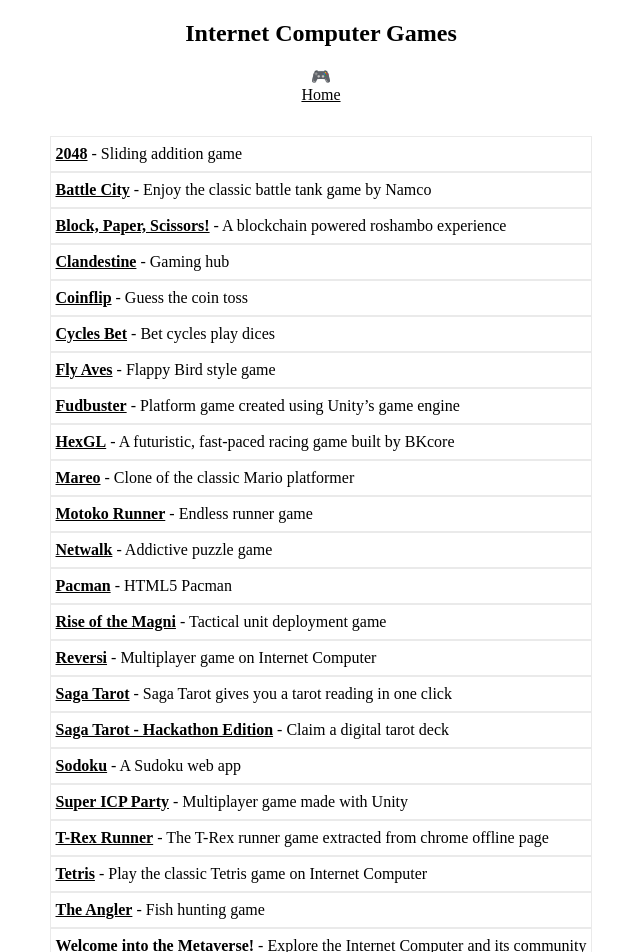
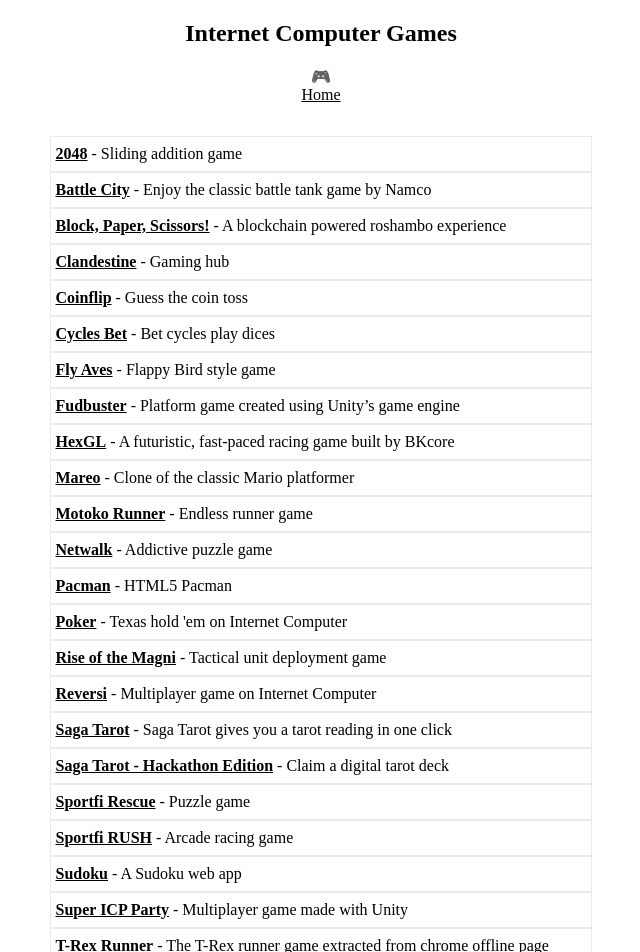
Before and after one commit to rjlucasm/internetcomputer, a Next.js app: page /games in a window 1280 px wide. Shown: the top 952 px of the page, without its empty margins (319-959 px from the left). Built offline with nearby package versions, Linux system fonts and the light colour scheme.

Commit message:
more games

```diff
--- a/pages/games.js
+++ b/pages/games.js
@@ -60,6 +60,9 @@
             <div className={styles.gcard}>
                 <a href="https://y5ftq-viaaa-aaaad-qad2q-cai.raw.ic0.app/" target="_blank" rel="noopener noreferrer">Pacman</a> - HTML5 Pacman
             </div>
+            <div className={styles.gcard}>
+                <a href="https://y5ftq-viaaa-aaaad-qad2q-cai.raw.ic0.app/" target="_blank" rel="noopener noreferrer">Poker</a> - Texas hold 'em on Internet Computer
+            </div>
             {/* <div className={styles.gcard}>
                 <a href="https://ouuvz-kiaaa-aaaah-qad3q-cai.raw.ic0.app/" target="_blank" rel="noopener noreferrer">Plants vs. Zombies</a> - Classic strategy game ported to IC
             </div> */}
@@ -76,7 +79,13 @@
                 <a href="https://l2jyf-nqaaa-aaaah-qadha-cai.raw.ic0.app/" target="_blank" rel="noopener noreferrer">Saga Tarot - Hackathon Edition</a> - Claim a digital tarot deck
             </div>
             <div className={styles.gcard}>
-                <a href="https://omro3-5yaaa-aaaad-qalta-cai.raw.ic0.app/" target="_blank" rel="noopener noreferrer">Sodoku</a> - A Sudoku web app
+                <a href="https://roi5f-yiaaa-aaaad-qaofq-cai.raw.ic0.app/" target="_blank" rel="noopener noreferrer">Sportfi Rescue</a> - Puzzle game
+            </div>
+            <div className={styles.gcard}>
+                <a href="https://sf6lg-6qaaa-aaaad-qaopa-cai.raw.ic0.app/" target="_blank" rel="noopener noreferrer">Sportfi RUSH</a> - Arcade racing game
+            </div>
+            <div className={styles.gcard}>
+                <a href="https://omro3-5yaaa-aaaad-qalta-cai.raw.ic0.app/" target="_blank" rel="noopener noreferrer">Sudoku</a> - A Sudoku web app
             </div>
             <div className={styles.gcard}>
                 <a href="https://dqnbo-kiaaa-aaaad-qak2a-cai.raw.ic0.app/" target="_blank" rel="noopener noreferrer">Super ICP Party</a> - Multiplayer game made with Unity
```
